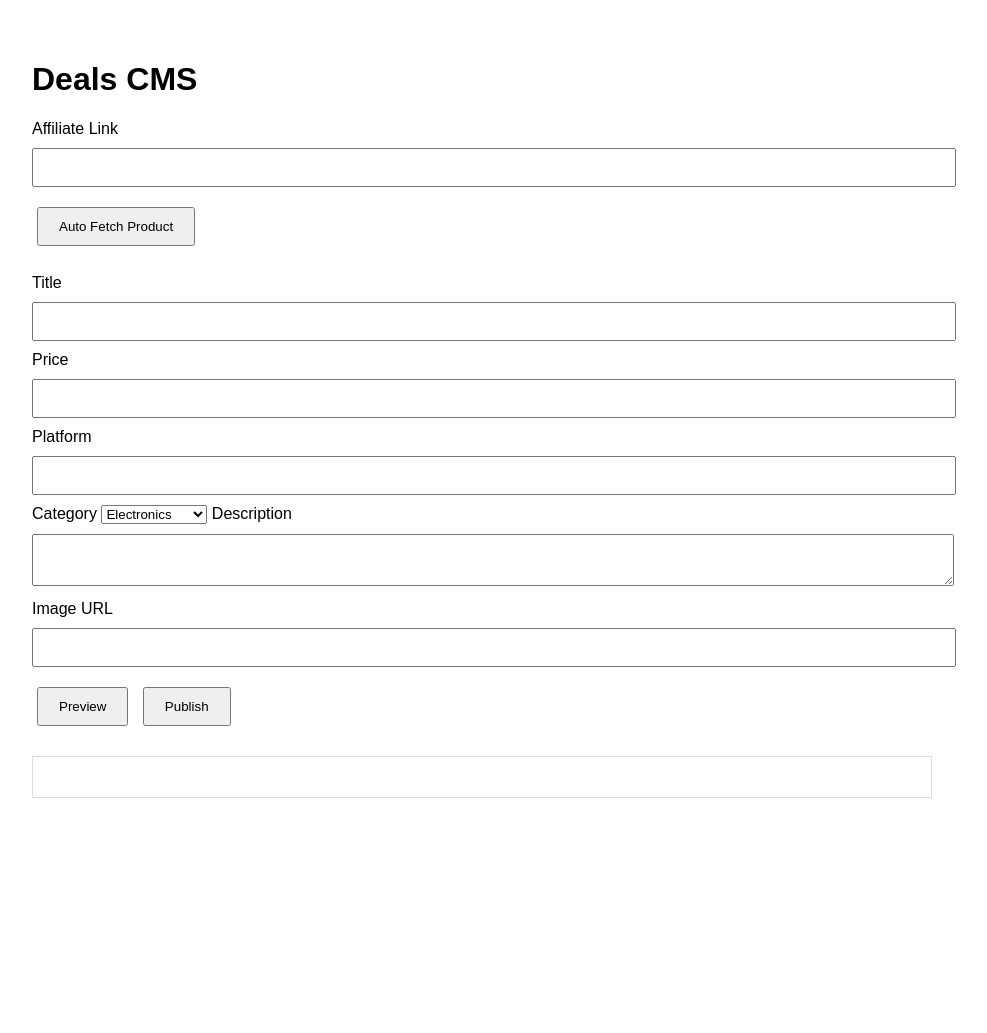
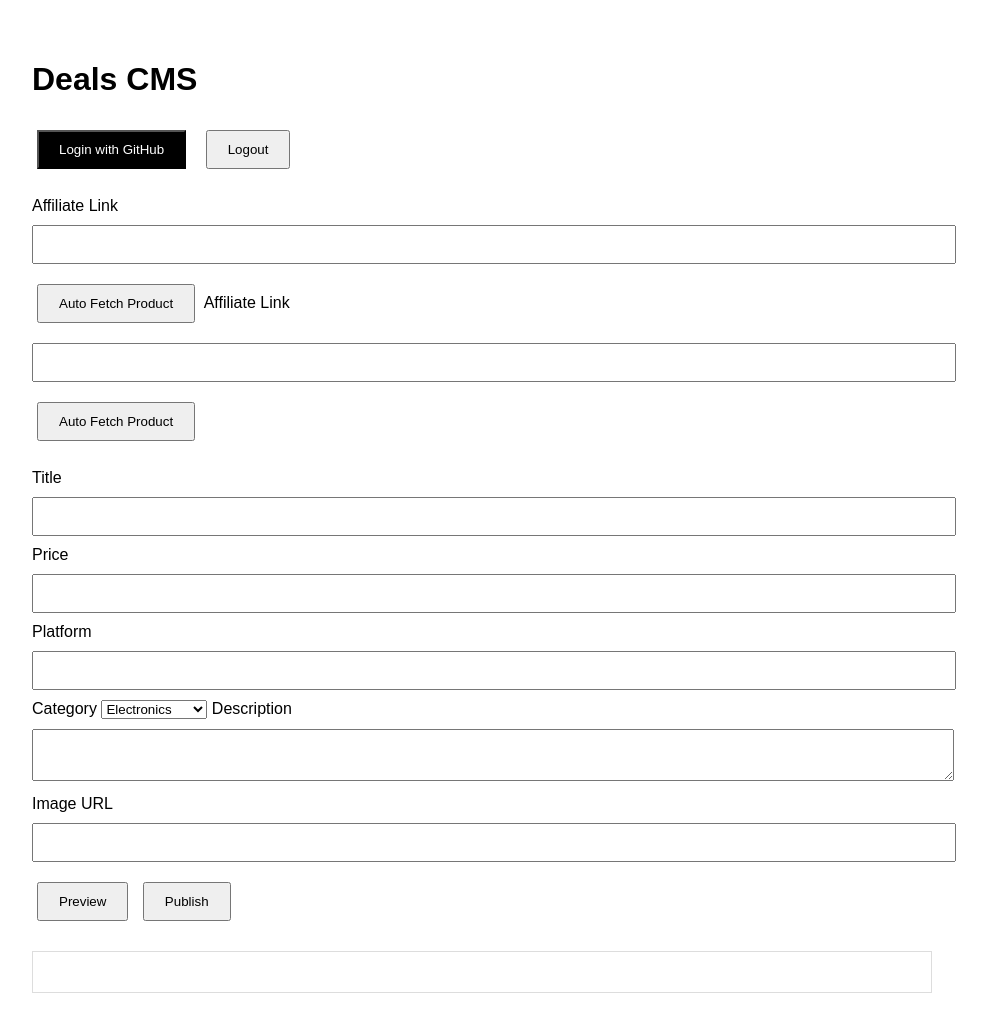
Before and after one commit to iamreemaroy/Reema-Roy, a Jekyll site: the page cms/index.html, which Jekyll copies as it is, in a window 1280 px wide. Shown: the whole page, without its empty margins (158-1145 px from the left). Built offline with Jekyll 4.4.1, drawn with Linux system fonts in a browser that asks for light colours; before the commit the page ends 900 px from its top, so only the background shows below that.

Commit message:
Update index.html

```diff
--- a/cms/index.html
+++ b/cms/index.html
@@ -34,7 +34,24 @@
 </head>
 
     <body>
+
       <h1>Deals CMS</h1>
+
+      <!-- ✅ ADD HERE -->
+      <button onclick="loginGithub()" style="background:black;color:white;">
+      Login with GitHub
+      </button>
+
+      <button onclick="logoutGithub()" style="margin-left:10px;">
+      Logout
+      </button>
+
+      <br><br>
+
+      <label>Affiliate Link</label>
+      <input id="link">
+      <button onclick="fetchProduct()">Auto Fetch Product</button>
+
       <label>Affiliate Link</label>
       <input id="link">
       <button onclick="fetchProduct()">Auto Fetch Product</button>
```
